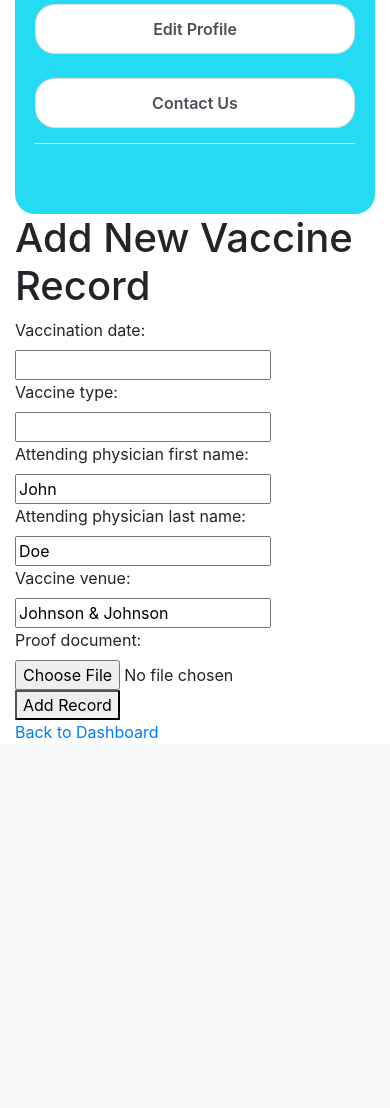
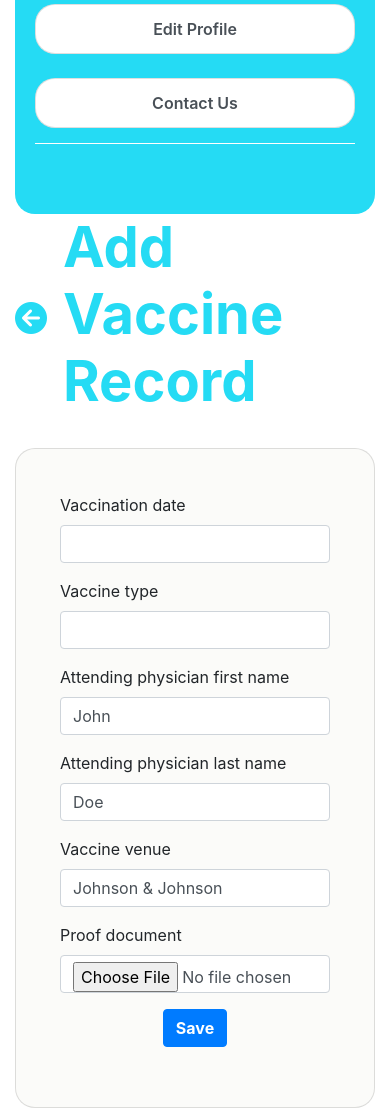
Before and after one commit to kure690/Immunolog, a Django app: page /addrecord in a window 390 px wide. Shown: the part 608-1716 px from the top of the page. Before the commit the page ends 1347 px from the top, so only its background shows below. Run offline with Django 5.2, Linux system fonts and the light colour scheme; the visitor is signed in with stand-in values (Sample User, id 1); some libraries are stand-ins or nearby versions.

Commit message:
therese- updated add_record

```diff
--- /dev/null
+++ b/records/forms.py
@@ -0,0 +1,12 @@
+from django import forms
+from .models import VaccineRecord
+
+class VaccineRecordForm(forms.ModelForm):
+    class Meta:
+        model = VaccineRecord
+        fields = ['vaccination_date', 'vaccine_type', 'attending_physician_first_name', 'attending_physician_last_name', 'vaccine_venue', 'proof_document']
+
+    def __init__(self, *args, **kwargs):
+        super(VaccineRecordForm, self).__init__(*args, **kwargs)
+        for field_name, field in self.fields.items():
+            field.widget.attrs['class'] = 'form-control'
--- a/records/views.py
+++ b/records/views.py
@@ -8,20 +8,39 @@ from django.urls import reverse, reverse_lazy
 from django.contrib.auth.decorators import login_required
 from django.shortcuts import get_object_or_404, redirect
 
-class AddVaccineRecord(LoginRequiredMixin, CreateView):
+# class AddVaccineRecord(LoginRequiredMixin, CreateView):
 
-    def test_func(self):
-        return self.request.user.is_superuser
+#     def test_func(self):
+#         return self.request.user.is_superuser
 
 
-    model = VaccineRecord
-    fields = ['vaccination_date', 'vaccine_type', 'attending_physician_first_name', 'attending_physician_last_name', 'vaccine_venue', 'proof_document']
+#     model = VaccineRecord
+#     fields = ['vaccination_date', 'vaccine_type', 'attending_physician_first_name', 'attending_physician_last_name', 'vaccine_venue', 'proof_document']
+#     success_url = reverse_lazy('dashboard')
+#     template_name = 'records/add_record.html'
+
+#     def form_valid(self, form):
+#         form.instance.user = self.request.user
+#         return super().form_valid(form)
+
+from django.urls import reverse_lazy
+from django.contrib.auth.mixins import LoginRequiredMixin
+from django.views.generic.edit import CreateView
+from .forms import VaccineRecordForm
+from .models import VaccineRecord
+
+class AddVaccineRecord(LoginRequiredMixin, CreateView):
+    form_class = VaccineRecordForm
     success_url = reverse_lazy('dashboard')
     template_name = 'records/add_record.html'
 
     def form_valid(self, form):
         form.instance.user = self.request.user
         return super().form_valid(form)
+
+    def test_func(self):
+        return self.request.user.is_superuser
+
 
 
 @login_required
--- a/static/css/styles.css
+++ /dev/null
@@ -1,3 +0,0 @@
-.body {
-    background-image: url('/media/bg/bg.jpg');
-}
--- a/templates/records/add_record.html
+++ b/templates/records/add_record.html
@@ -7,6 +7,7 @@
     <link href="https://maxcdn.bootstrapcdn.com/bootstrap/4.5.2/css/bootstrap.min.css" rel="stylesheet">
     {% load static %}
     <link rel="stylesheet" href="{% static 'css/styles.css' %}">
+    <link rel="stylesheet" href="https://cdnjs.cloudflare.com/ajax/libs/font-awesome/6.5.2/css/all.min.css" integrity="sha512-SnH5WK+bZxgPHs44uWIX+LLJAJ9/2PkPKZ5QiAj6Ta86w+fsb2TkcmfRyVX3pBnMFcV7oQPJkl9QevSCWr3W6A==" crossorigin="anonymous" referrerpolicy="no-referrer" />
 </head>
 
 <body>
@@ -23,7 +24,6 @@
         </div>
     </nav>
 
-    <!-- main content and sidebar -->
     <div class="container mt-4">
         <div class="row">
             <!-- Sidebar -->
@@ -52,33 +52,63 @@
 
             <!-- Main Content -->
             <div class="col-md-9">
-                <h1>Add New Vaccine Record</h1>
-
+                <div class="d-flex align-items-center mb-4">
+                    <a href="{% url 'dashboard' %}" class="back-button" style="font-weight: bold; color: #25dbf4;"><i class="fas fa-arrow-circle-left fa-2x"></i></a>
+                    <h1 class="text-primary ml-3" style="font-weight: bold; font-size: 3.5rem; color: #25dbf4 !important;">Add Vaccine Record</h1>
+                </div>
+                <div class="card p-4 mt-3" style="background-color: #fbfbf9; border-radius: 20px;">
+                    <div class="card-body">
                         <form method="post" enctype="multipart/form-data">
                             {% csrf_token %}
 
                             {% if form.errors %}
-                        <div class="error-message">
+                                <div class="alert alert-danger">
                                     Please correct the errors below.
                                 </div>
                             {% endif %}
 
+                            <div class="form-group">
+                                <div class="row">
+                                    <div class="col-md-6 mb-3">
+                                        <label for="{{ form.vaccination_date.id_for_label }}" class="form-label">{{ form.vaccination_date.label }}</label>
+                                        {{ form.vaccination_date }}
+                                        {% if form.vaccination_date.errors %}
+                                            <div class="text-danger">
+                                                {{ form.vaccination_date.errors }}
+                                            </div>
+                                        {% endif %}
+                                    </div>
+                                    <div class="col-md-6 mb-3">
+                                        <label for="{{ form.vaccine_type.id_for_label }}" class="form-label">{{ form.vaccine_type.label }}</label>
+                                        {{ form.vaccine_type }}
+                                        {% if form.vaccine_type.errors %}
+                                            <div class="text-danger">
+                                                {{ form.vaccine_type.errors }}
+                                            </div>
+                                        {% endif %}
+                                    </div>
+                                </div>
                                 {% for field in form %}
-                        <div>
-                            <label for="{{ field.id_for_label }}">{{ field.label }}:</label>
+                                    {% if field.name != "vaccination_date" and field.name != "vaccine_type" %}
+                                        <div class="mb-3">
+                                            <label for="{{ field.id_for_label }}" class="form-label">{{ field.label }}</label>
                                             {{ field }}
                                             {% if field.errors %}
-                                <div class="field-error">
+                                                <div class="text-danger">
                                                     {{ field.errors }}
                                                 </div>
                                             {% endif %}
                                         </div>
+                                    {% endif %}
                                 {% endfor %}
+                            </div>
 
-                    <button type="submit">Add Record</button>
+                            <div class="form-group text-center">
+                                <button type="submit" class="btn btn-primary" style="font-weight: bold;">Save</button>
+                            </div>
                         </form>
-
-                <a href="{% url 'dashboard' %}">Back to Dashboard</a>
+                    </div>
+                </div>
             </div>
         </div>
     </div>
```
Lines whose indentation alone changed are shown as unchanged.
